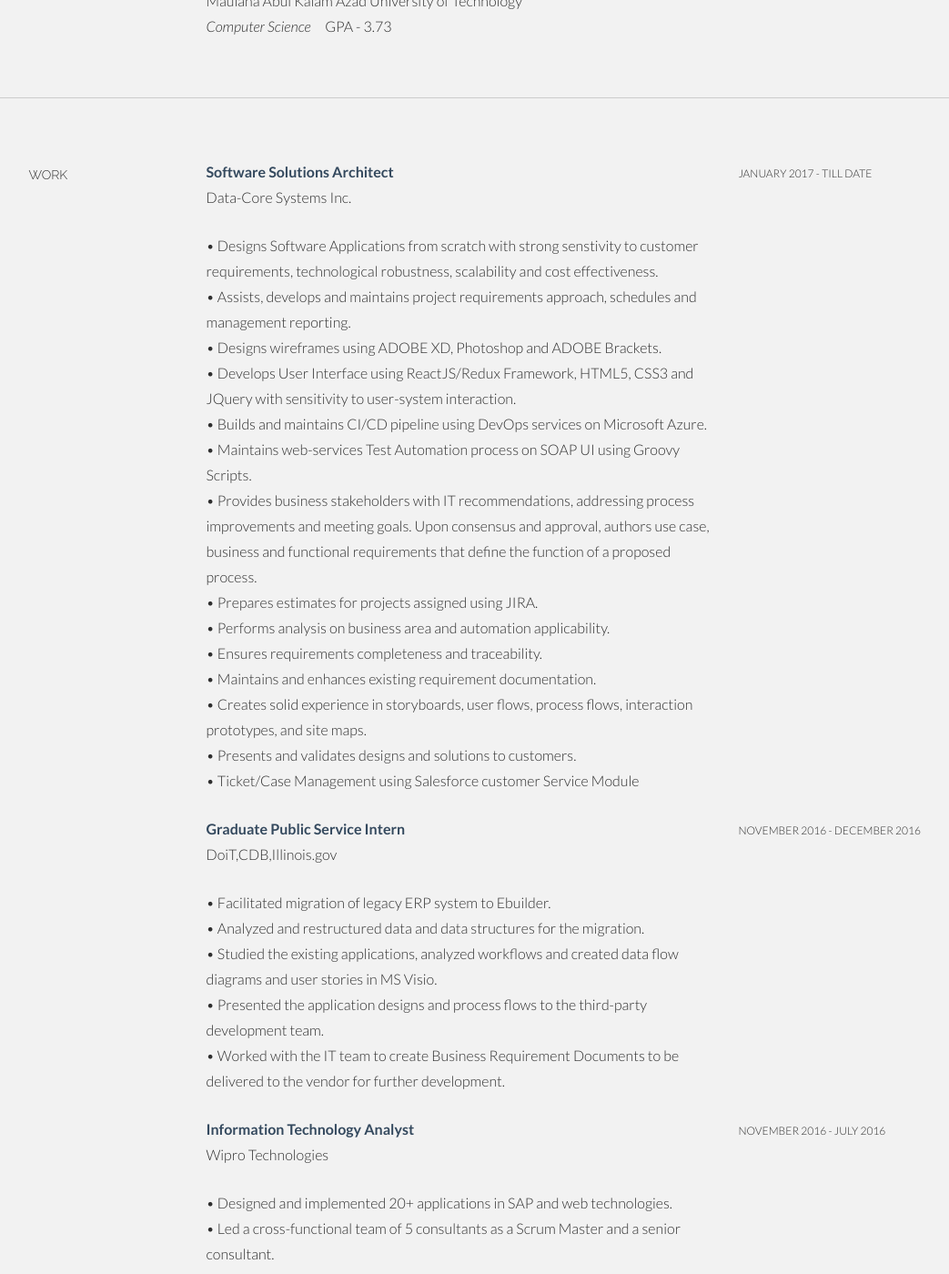
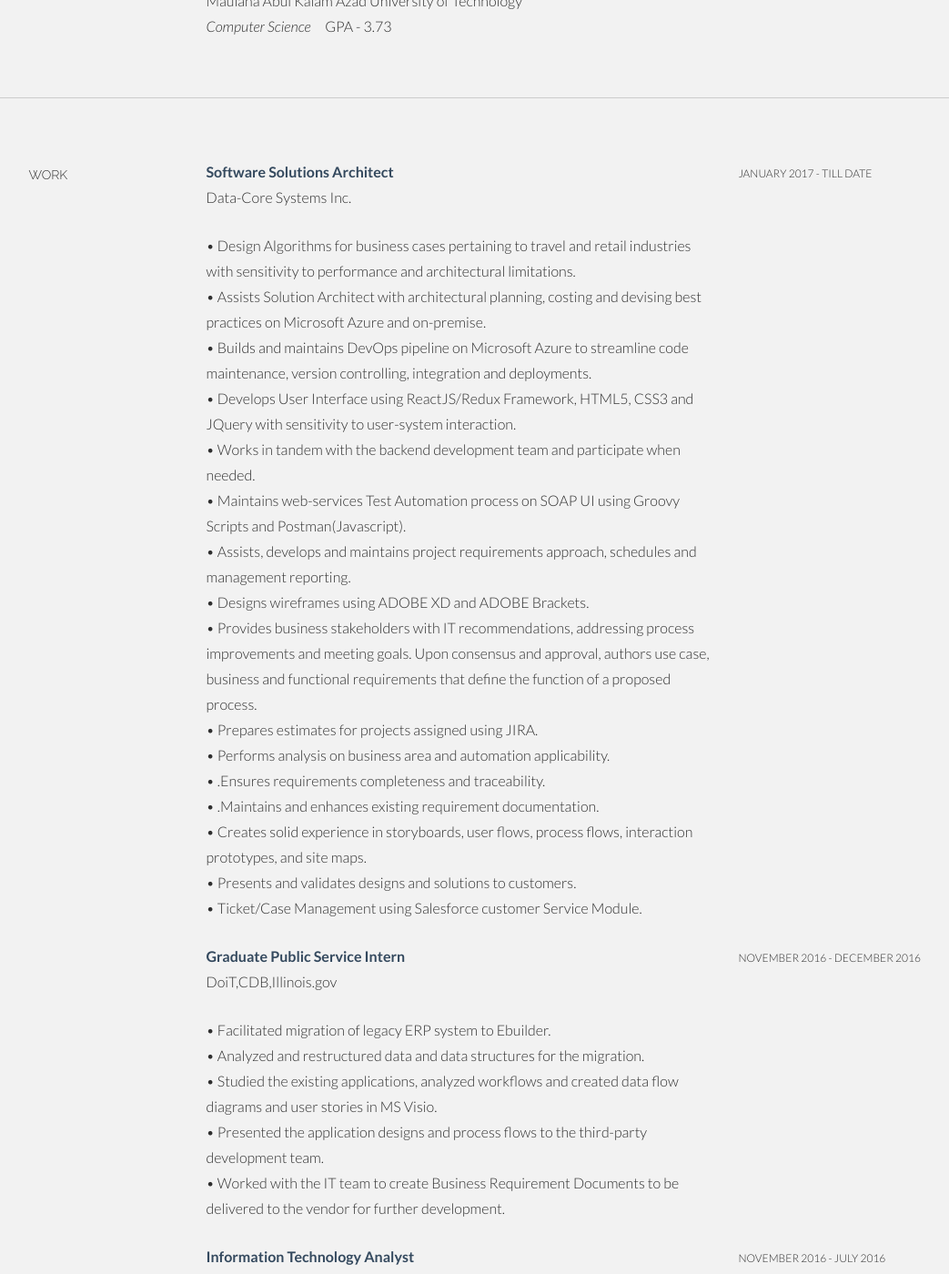
Before and after one commit to penningjoy/penningjoy.github.io, a Jekyll site: the page resume.html, which Jekyll copies as it is, in a window 1280 px wide and 1400 px high, scrolled down 815 px. Shown: the whole window at 91% size, without its empty margins (136-1179 px from the left). Built offline with Jekyll 4.4.1, drawn with Linux system fonts in a browser that asks for light colours.

Commit message:
updated resume

```diff
--- a/resume.html
+++ b/resume.html
@@ -115,20 +115,22 @@
 						Data-Core Systems Inc. <br/>
 					</p>
 					<p>
-• Designs Software Applications from scratch with strong senstivity to customer requirements, technological robustness, scalability and cost effectiveness.<br/>
+• Design Algorithms for business cases pertaining to travel and retail industries with sensitivity to performance and architectural limitations.<br/>
+• Assists Solution Architect with architectural planning, costing and devising best practices on Microsoft Azure and on-premise.<br/>
+• Builds and maintains DevOps pipeline on Microsoft Azure to streamline code maintenance, version controlling, integration and deployments.<br/>
+• Develops User Interface using ReactJS/Redux Framework, HTML5, CSS3 and JQuery with sensitivity to user-system interaction.<br/>
+• Works in tandem with the backend development team and participate when needed.<br/>
+• Maintains web-services Test Automation process on SOAP UI using Groovy Scripts and Postman(Javascript).<br/>
 • Assists, develops and maintains project requirements approach, schedules and management reporting.<br/>
-• Designs wireframes using ADOBE XD, Photoshop and ADOBE Brackets.<br/>
-• Develops User Interface using ReactJS/Redux Framework, HTML5, CSS3 and JQuery with sensitivity to user-system interaction.<br/>
-• Builds and maintains CI/CD pipeline using DevOps services on Microsoft Azure.<br/>
-• Maintains web-services Test Automation process on SOAP UI using Groovy Scripts.<br/>
+• Designs wireframes using ADOBE XD and ADOBE Brackets.<br/>
 • Provides business stakeholders with IT recommendations, addressing process improvements and meeting goals. Upon consensus and approval, authors use case, business and functional requirements that define the function of a proposed process.<br/>
 • Prepares estimates for projects assigned using JIRA.<br/>
 • Performs analysis on business area and automation applicability.<br/>
-• Ensures requirements completeness and traceability.<br/>
-• Maintains and enhances existing requirement documentation.<br/>
+• .Ensures requirements completeness and traceability.<br/>
+• .Maintains and enhances existing requirement documentation.<br/>
 • Creates solid experience in storyboards, user flows, process flows, interaction prototypes, and site maps.<br/>
 • Presents and validates designs and solutions to customers.<br/>
-• Ticket/Case Management using Salesforce customer Service Module<br/>
+• Ticket/Case Management using Salesforce customer Service Module.<br/>
 
                      </p>
 				</div>
```
